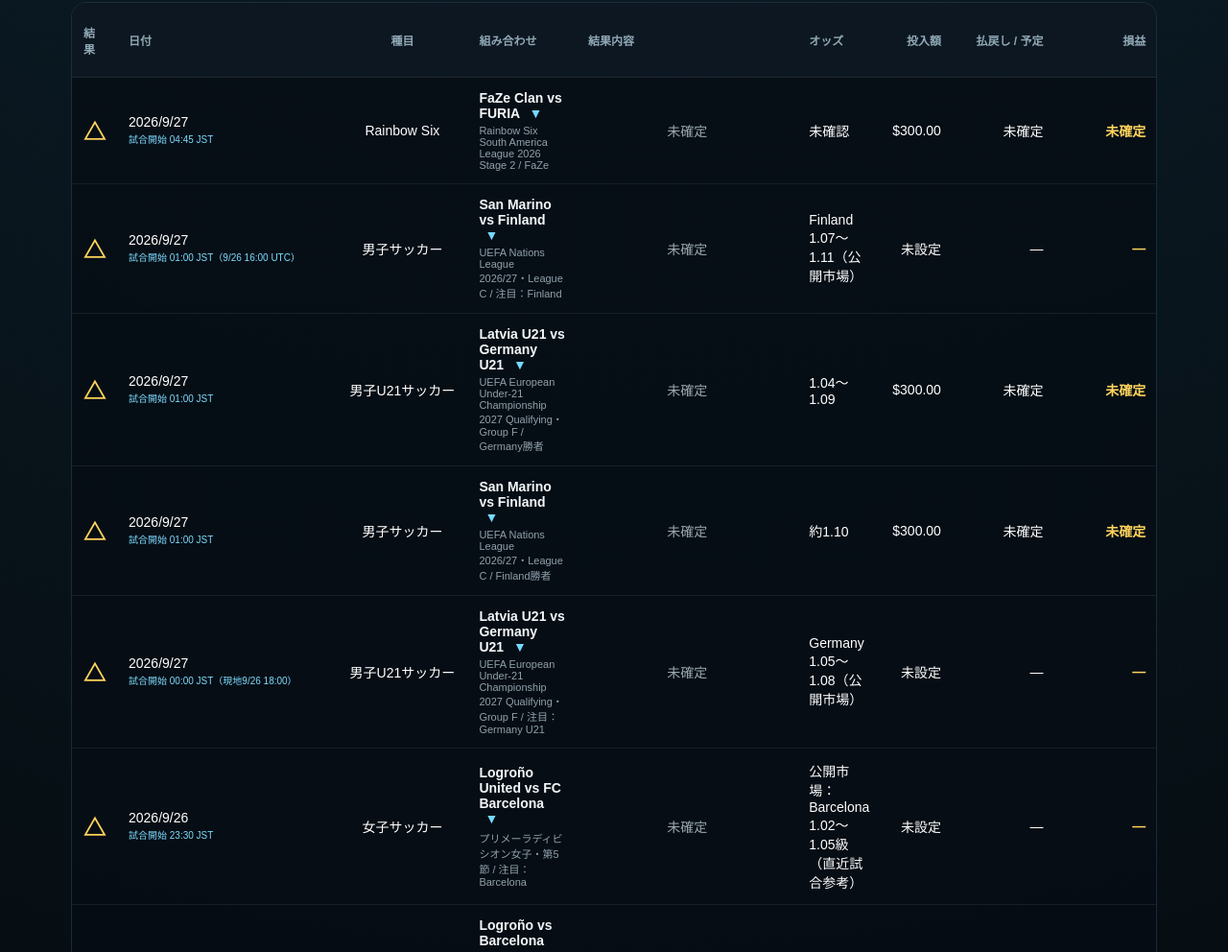
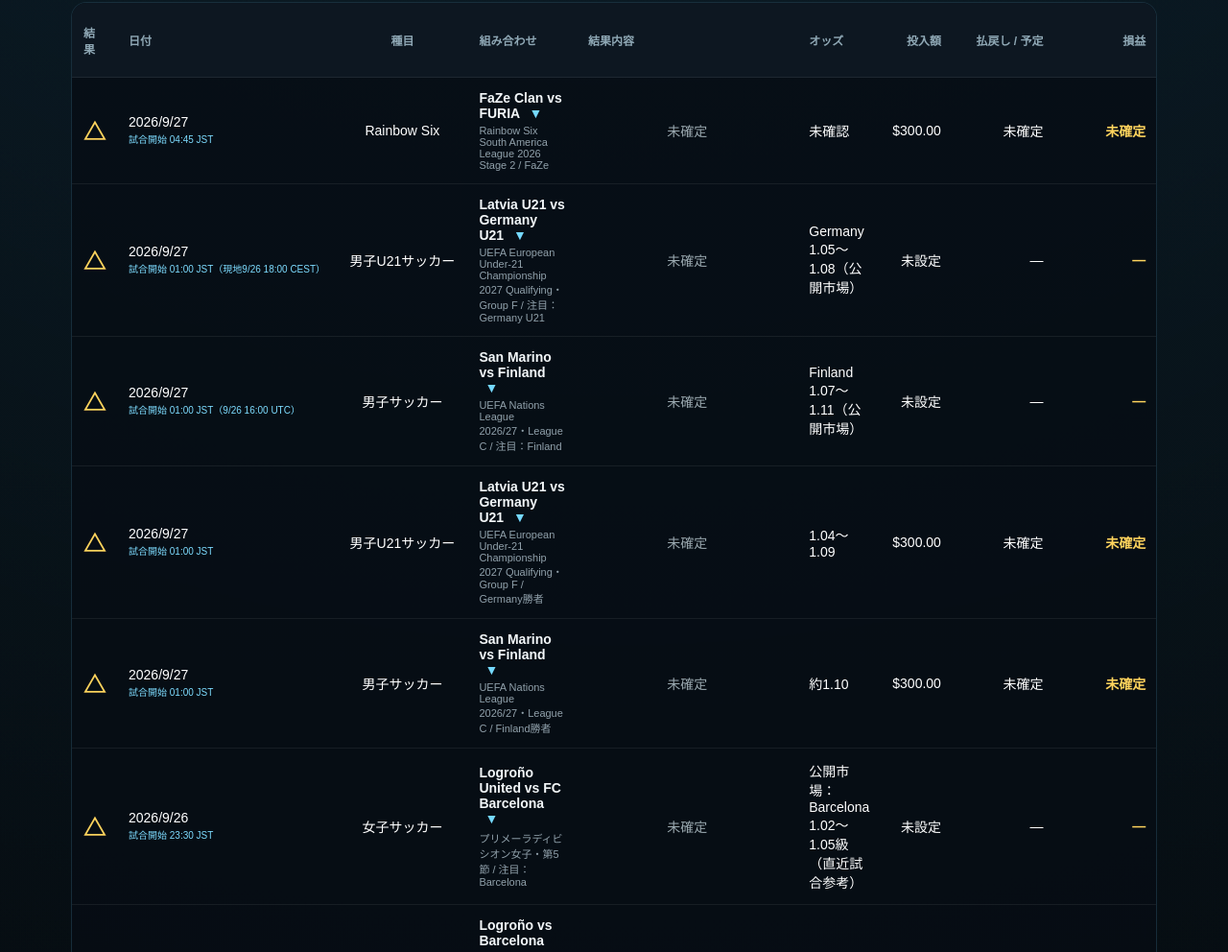
Before and after one commit to rokisinsa/RMC, a plain HTML site: page analysis.html in a window 1280 px wide. Shown: the part 916-1908 px from the top of the page at 96% size. Drawn offline with Linux system fonts and the light colour scheme.

Commit message:
Run missed 23:00 verification and correct Latvia U21 kickoff

```diff
--- a/analysis.html
+++ b/analysis.html
@@ -263,9 +263,9 @@ th.sport-head{text-align:center;color:#8fa8b5;white-space:nowrap;font-weight:700
 <td class="result open">△</td><td>2026/9/26<div class="start-jst">試合開始 21:30 JST</div></td><td class="sport-col">女子サッカー</td><td><div class="match">Charlton Athletic Women vs Manchester City Women <span class="chev">▼</span></div><div class="market">Barclays Women's Super League 2026/27 / 注目：Manchester City</div></td><td class="market-result pending-result">未確定</td><td>Man City 1.03〜1.06（公開市場）</td><td class="money">未設定</td><td class="money">—</td><td class="money pending">—</td><td class="confidence-cell">A-</td></tr>
 <tr class="detail-row" id="detail-charlton-city-rec"><td colspan="10" class="detail-cell"><div class="detail-title">Charlton Athletic Women vs Manchester City Women</div><div class="detail-sub">2026/9/26 21:30 JST / Barclays WSL / The Valley</div><div class="easy-summary"><div class="easy-title">直近確認分</div><div class="easy-grid"><div class="easy-item"><span>Charlton</span><strong>直近6確認分：0-4, 1-4, 0-1, 0-4, 0-0, 0-2</strong></div><div class="easy-item"><span>Man City</span><strong>直近6確認分：2-2, 4-2, 4-1, 3-1, 4-0, 4-1</strong></div><div class="easy-item"><span>市場</span><strong>Charlton 23〜35級 / Draw 14〜15級 / City 1.03〜1.06</strong></div><div class="easy-item"><span>信頼度</span><strong>A- / 格差93</strong></div></div></div><div class="reason"><strong>H2H：</strong>今回の公開検索で完全な直接対戦全件表を確認できなかったため「未確認」。直近10戦も現時点で確実に照合できた6戦を表示し、残りを推測で埋めない。市場と直近フォームは強くCity方向だが、この欠損のためAではなくA-。</div></td></tr>
 
-<tr class="trade-row" data-ts="2026-09-27T00:00:00+09:00" data-status="open" data-stake="0" data-payout="0" data-target="detail-lat-ger-rec">
-<td class="result open">△</td><td>2026/9/27<div class="start-jst">試合開始 00:00 JST（現地9/26 18:00）</div></td><td class="sport-col">男子U21サッカー</td><td><div class="match">Latvia U21 vs Germany U21 <span class="chev">▼</span></div><div class="market">UEFA European Under-21 Championship 2027 Qualifying・Group F / 注目：Germany U21</div></td><td class="market-result pending-result">未確定</td><td>Germany 1.05〜1.08（公開市場）</td><td class="money">未設定</td><td class="money">—</td><td class="money pending">—</td><td class="confidence-cell">A</td></tr>
-<tr class="detail-row" id="detail-lat-ger-rec"><td colspan="10" class="detail-cell"><div class="detail-title">Latvia U21 vs Germany U21</div><div class="detail-sub">2026/9/27 00:00 JST / UEFA U21 EURO Qualifiers / Daugava</div><div class="h2h-analysis"><div class="h2h-analysis-title">確認できたH2H全3試合</div><div class="h2h-stats"><div class="h2h-stat"><span>Germany</span><strong>3勝0分0敗</strong></div><div class="h2h-stat"><span>総得点</span><strong>Germany 12-1</strong></div><div class="h2h-stat"><span>公開市場</span><strong>Germany 1.05〜1.08</strong></div></div></div><div class="table-wrap"><table class="h2h-table"><tr><th>日付</th><th>結果</th></tr><tr><td>2025/9/9</td><td>Germany 5-0 Latvia</td></tr><tr><td>2022/3/25</td><td>Germany 4-0 Latvia</td></tr><tr><td>2021/9/7</td><td>Latvia 1-3 Germany</td></tr></table></div><div class="reason"><strong>格差スコア92 / 信頼度A。</strong> H2Hは確認できた全3戦でGermany全勝・12-1。公開市場もGermany 1.05〜1.08、前半Germany 1.27〜1.35。直近10戦の完全照合は未完了のため、未確認データを追加していない。</div></td></tr>
+<tr class="trade-row" data-ts="2026-09-27T01:00:00+09:00" data-status="open" data-stake="0" data-payout="0" data-target="detail-lat-ger-rec">
+<td class="result open">△</td><td>2026/9/27<div class="start-jst">試合開始 01:00 JST（現地9/26 18:00 CEST）</div></td><td class="sport-col">男子U21サッカー</td><td><div class="match">Latvia U21 vs Germany U21 <span class="chev">▼</span></div><div class="market">UEFA European Under-21 Championship 2027 Qualifying・Group F / 注目：Germany U21</div></td><td class="market-result pending-result">未確定</td><td>Germany 1.05〜1.08（公開市場）</td><td class="money">未設定</td><td class="money">—</td><td class="money pending">—</td><td class="confidence-cell">A</td></tr>
+<tr class="detail-row" id="detail-lat-ger-rec"><td colspan="10" class="detail-cell"><div class="detail-title">Latvia U21 vs Germany U21</div><div class="detail-sub">2026/9/27 01:00 JST / UEFA U21 EURO 2027予選 Group F / Daugava</div><div class="h2h-analysis"><div class="h2h-analysis-title">確認できたH2H全3試合</div><div class="h2h-stats"><div class="h2h-stat"><span>Germany</span><strong>3勝0分0敗</strong></div><div class="h2h-stat"><span>総得点</span><strong>Germany 12-1</strong></div><div class="h2h-stat"><span>公開市場</span><strong>Germany 1.05〜1.08</strong></div></div></div><div class="table-wrap"><table class="h2h-table"><tr><th>日付</th><th>結果</th></tr><tr><td>2025/9/9</td><td>Germany 5-0 Latvia</td></tr><tr><td>2022/3/25</td><td>Germany 4-0 Latvia</td></tr><tr><td>2021/9/7</td><td>Latvia 1-3 Germany</td></tr></table></div><div class="reason"><strong>格差スコア92 / 信頼度A。</strong> H2Hは確認できた全3戦でGermany全勝・12-1。公開市場もGermany 1.05〜1.08、前半Germany 1.27〜1.35。直近10戦の完全照合は未完了のため、未確認データを追加していない。</div></td></tr>
 
 <tr class="trade-row" data-ts="2026-09-27T01:00:00+09:00" data-status="open" data-stake="0" data-payout="0" data-target="detail-smr-fin-rec">
 <td class="result open">△</td><td>2026/9/27<div class="start-jst">試合開始 01:00 JST（9/26 16:00 UTC）</div></td><td class="sport-col">男子サッカー</td><td><div class="match">San Marino vs Finland <span class="chev">▼</span></div><div class="market">UEFA Nations League 2026/27・League C / 注目：Finland</div></td><td class="market-result pending-result">未確定</td><td>Finland 1.07〜1.11（公開市場）</td><td class="money">未設定</td><td class="money">—</td><td class="money pending">—</td><td class="confidence-cell">A</td></tr>
```
